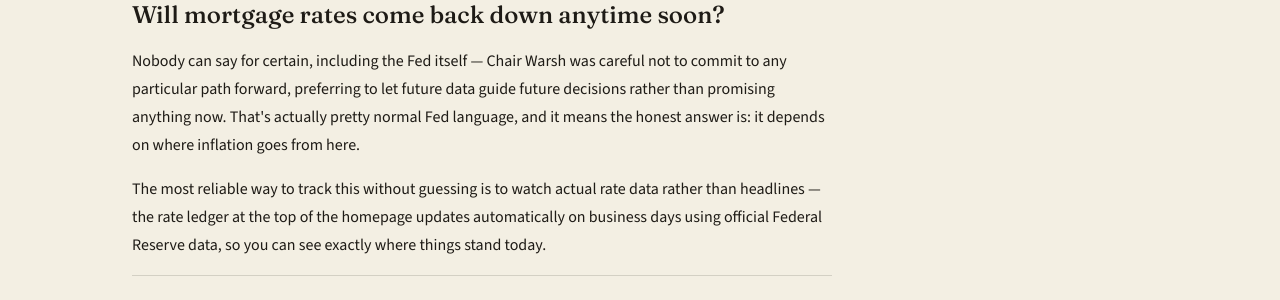
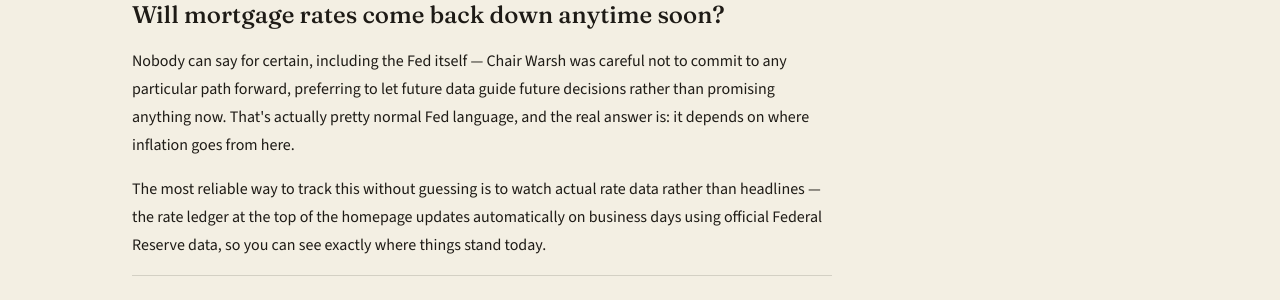
Before and after one commit to nathanielmorales7/deedanddoor, a Jekyll site: the page journal-fed-rate-hike-dfw.html, which Jekyll copies as it is, in a window 1280 px wide and 900 px high, scrolled down 2533 px. Shown: the part 210-510 px from the top of the window. Built offline with Jekyll 4.4.1, drawn with Linux system fonts in a browser that asks for light colours.

```diff
--- a/journal-fed-rate-hike-dfw.html
+++ b/journal-fed-rate-hike-dfw.html
@@ -89,7 +89,7 @@
         <p>With rates elevated, your buyer pool is more sensitive to price than it was a few years ago — a home priced even slightly above the market can sit while a well-priced one still moves. Accurate pricing from day one, solid photos, and easy showing access all matter more when buyers are doing more math before they make an offer. If your home has already been sitting for a while, it may be worth a second look at pricing rather than waiting out the rate environment.</p>
 
         <h2>Will mortgage rates come back down anytime soon?</h2>
-        <p>Nobody can say for certain, including the Fed itself — Chair Warsh was careful not to commit to any particular path forward, preferring to let future data guide future decisions rather than promising anything now. That's actually pretty normal Fed language, and it means the honest answer is: it depends on where inflation goes from here.</p>
+        <p>Nobody can say for certain, including the Fed itself — Chair Warsh was careful not to commit to any particular path forward, preferring to let future data guide future decisions rather than promising anything now. That's actually pretty normal Fed language, and the real answer is: it depends on where inflation goes from here.</p>
         <p>The most reliable way to track this without guessing is to watch actual rate data rather than headlines — the rate ledger at the top of <a href="index.html">the homepage</a> updates automatically on business days using official Federal Reserve data, so you can see exactly where things stand today.</p>
 
         <div class="article-cta">
```
